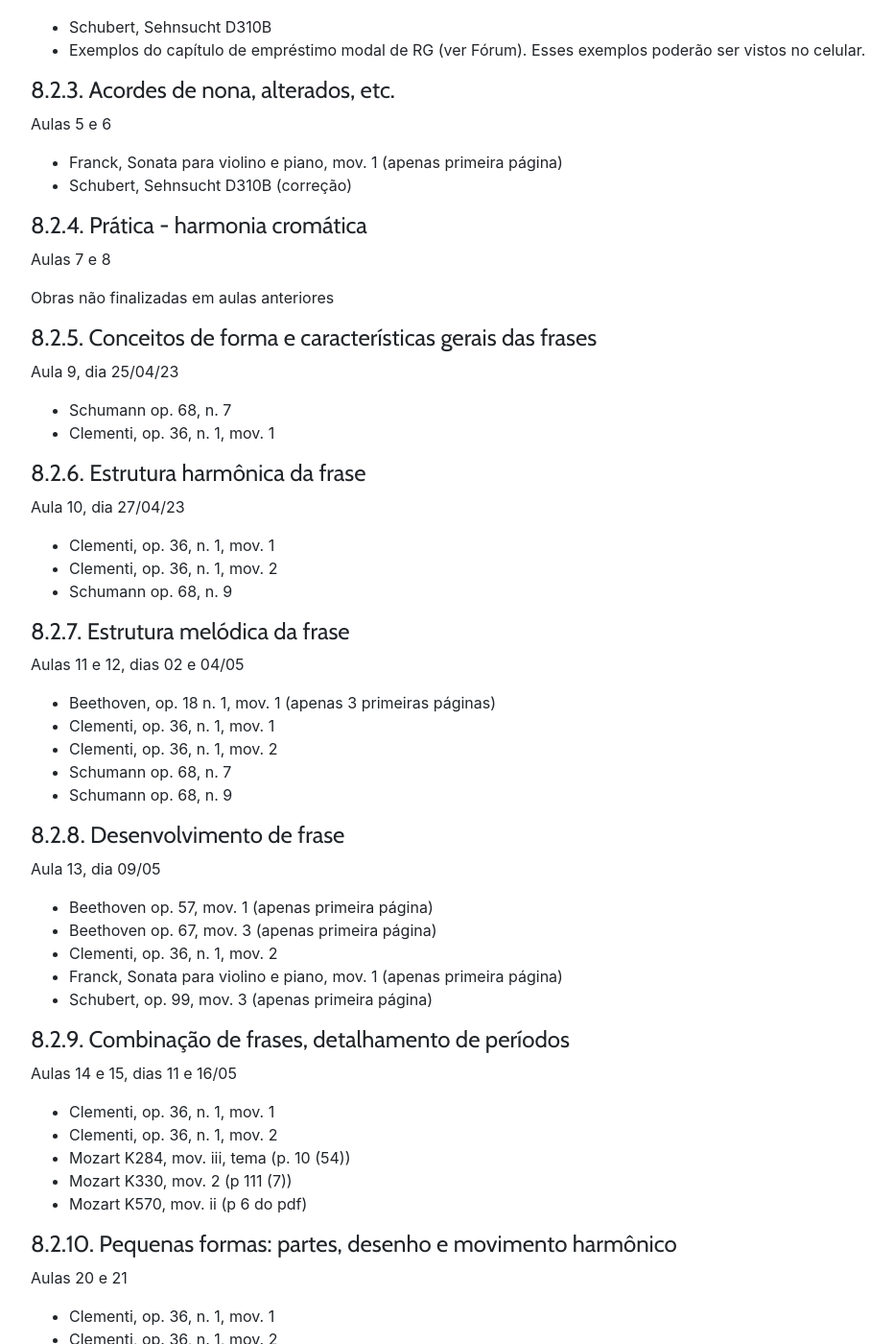
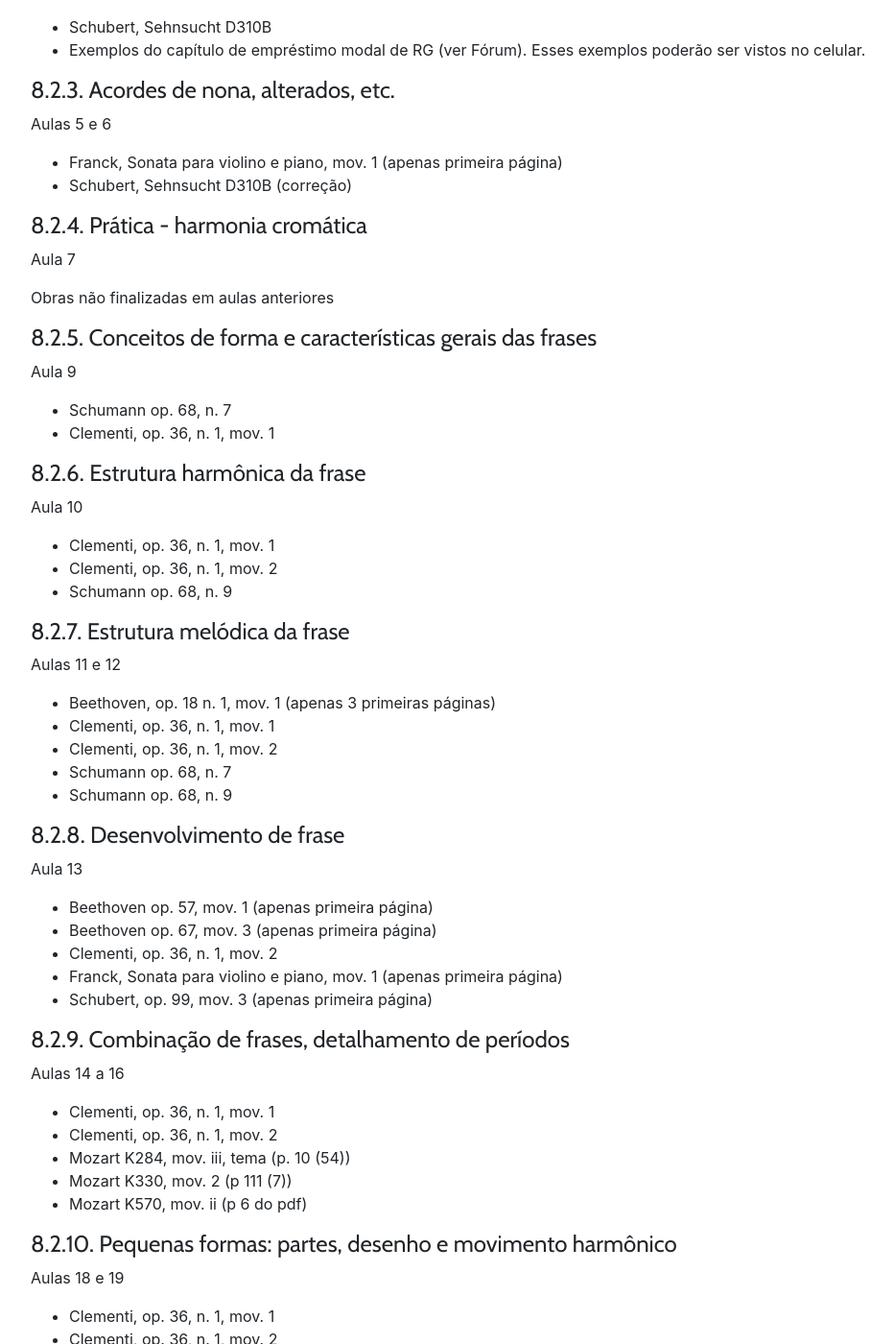
Before and after one commit to kroger/genosmus, a Jekyll site: the page built from _marcos/musa71.md, in a window 1280 px wide and 1400 px high, scrolled down 5218 px. Shown: the whole window at 96% size, without its empty margins (68-1000 px from the left). Built offline with Jekyll 4.4.1, drawn with Linux system fonts in a browser that asks for light colours; nearby versions of some CDN libraries; the table of contents is made by our own code; some of the changed text lies outside the part shown.

Commit message:
Realinha lista de materiais por cronograma

```diff
--- a/_marcos/musa71.md
+++ b/_marcos/musa71.md
@@ -205,14 +205,14 @@ Aulas 5 e 6
 
 #### 8.2.4. Prática - harmonia cromática
 
-Aulas 7 e 8
+Aula 7
 
 Obras não finalizadas em aulas anteriores
 
 #### 8.2.5. Conceitos de forma e características gerais das frases
 
 <!-- Aula 10, dia -->
-Aula 9, dia 25/04/23
+Aula 9
 
 - Schumann op. 68, n. 7
 - Clementi, op. 36, n. 1, mov. 1
@@ -220,7 +220,7 @@ Aula 9, dia 25/04/23
 #### 8.2.6. Estrutura harmônica da frase
 
 <!-- Aula 11 -->
-Aula 10, dia 27/04/23
+Aula 10
 
 - Clementi, op. 36, n. 1, mov. 1
 - Clementi, op. 36, n. 1, mov. 2
@@ -229,7 +229,7 @@ Aula 10, dia 27/04/23
 #### 8.2.7. Estrutura melódica da frase
 
 <!-- Aulas 12 e 13 -->
-Aulas 11 e 12, dias 02 e 04/05
+Aulas 11 e 12
 
 - Beethoven, op. 18 n. 1, mov. 1 (apenas 3 primeiras páginas)
 - Clementi, op. 36, n. 1, mov. 1
@@ -240,7 +240,7 @@ Aulas 11 e 12, dias 02 e 04/05
 #### 8.2.8. Desenvolvimento de frase
 
 <!-- Aula 14 -->
-Aula 13, dia 09/05
+Aula 13
 
 - Beethoven op. 57, mov. 1 (apenas primeira página)
 - Beethoven op. 67, mov. 3 (apenas primeira página)
@@ -251,7 +251,7 @@ Aula 13, dia 09/05
 #### 8.2.9. Combinação de frases, detalhamento de períodos
 
 <!-- Aulas 15 e 16 -->
-Aulas 14 e 15, dias 11 e 16/05
+Aulas 14 a 16
 
 - Clementi, op. 36, n. 1, mov. 1
 - Clementi, op. 36, n. 1, mov. 2
@@ -261,7 +261,7 @@ Aulas 14 e 15, dias 11 e 16/05
 
 #### 8.2.10. Pequenas formas: partes, desenho e movimento harmônico
 
-Aulas 20 e 21
+Aulas 18 e 19
 
 - Clementi, op. 36, n. 1, mov. 1
 - Clementi, op. 36, n. 1, mov. 2
@@ -273,7 +273,7 @@ Aulas 20 e 21
 
 #### 8.2.11. Formas binárias: contínuas e secionais
 
-Aulas 22 e 23
+Aulas 20 e 21
 
 - Bach (J.S.), BWV262. Coral #153 (Riemenschneider) Alle Menschen Müssen
   Sterben.
```
Also changed, not shown: other parts of _marcos/musa71.md (+2 -2 lines).
